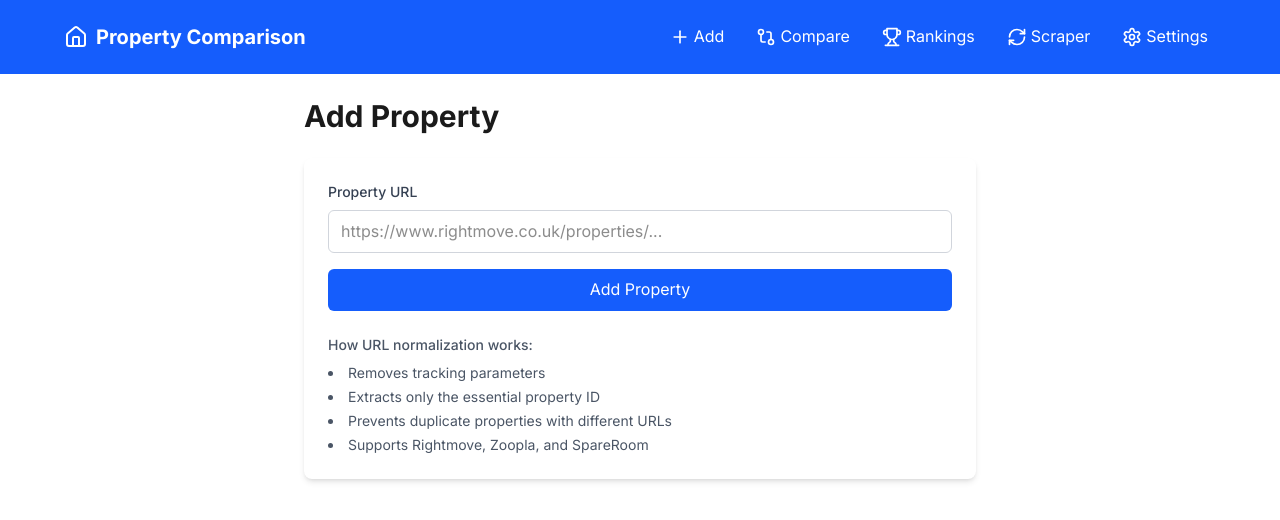
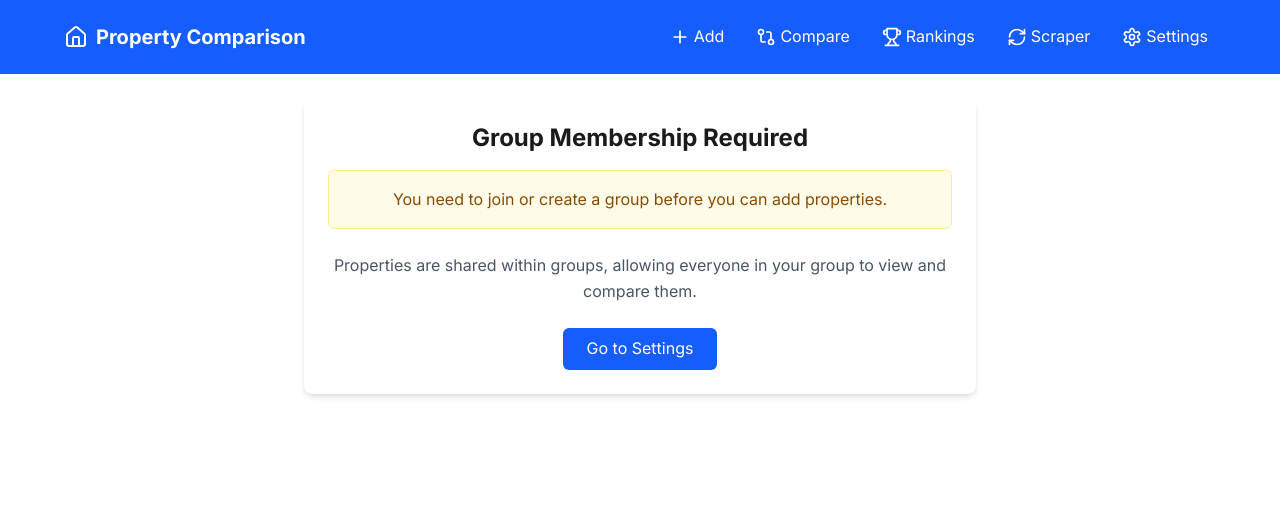
Before and after one commit to logan-cavanah/property-comparison, a Next.js app: page /add in a window 1280 px wide. Shown: the top 520 px of the page. Built offline with nearby package versions, Linux system fonts and the light colour scheme; no server answers; the database is empty; sample sign-in values are in the browser's storage.

Commit message:
refb before edits

```diff
--- a/app/add/page.tsx
+++ b/app/add/page.tsx
@@ -18,23 +18,46 @@ export default function AddProperty() {
   const [isLoading, setIsLoading] = useState(false);
   const [previewUrl, setPreviewUrl] = useState('');
   const [userDisplayName, setUserDisplayName] = useState<string>('');
+  const [userGroup, setUserGroup] = useState<{id: string, name: string} | null>(null);
+  const [isCheckingGroup, setIsCheckingGroup] = useState(true);
 
   useEffect(() => {
-    const fetchUserDisplayName = async () => {
+    const fetchUserInfo = async () => {
       if (!user) return;
 
+      setIsCheckingGroup(true);
+
       try {
+        // Fetch user profile
         const userDoc = await getDoc(doc(db, 'users', user.uid));
         if (userDoc.exists()) {
           const userData = userDoc.data() as User;
           setUserDisplayName(userData.displayName);
         }
+
+        // Check if user belongs to a group
+        const groupsQuery = query(collection(db, 'groups'), where('members', 'array-contains', user.uid));
+        const groupsSnapshot = await getDocs(groupsQuery);
+
+        if (!groupsSnapshot.empty) {
+          // User is in a group
+          const groupDoc = groupsSnapshot.docs[0];
+          setUserGroup({
+            id: groupDoc.id,
+            name: groupDoc.data().name
+          });
+        } else {
+          // User is not in a group
+          setUserGroup(null);
+        }
       } catch (error) {
-        console.error('Error fetching user display name:', error);
+        console.error('Error fetching user info:', error);
+      } finally {
+        setIsCheckingGroup(false);
       }
     };
 
-    fetchUserDisplayName();
+    fetchUserInfo();
   }, [user]);
 
   // Function to normalize URL for preview
@@ -98,11 +121,18 @@ export default function AddProperty() {
       return;
     }
 
+    // Check if user belongs to a group
+    if (!userGroup) {
+      toast.error('You need to join or create a group to add properties');
+      router.push('/settings');
+      return;
+    }
+
     const normalizedUrl = normalizeUrl(url);  // Use existing normalization
     setIsLoading(true);
 
     try {
-      // New: Call the scrape API to get detailed property data
+      // Call the scrape API to get detailed property data
       const scrapeResponse = await fetch('/api/scrape-property', {
         method: 'POST',
         headers: { 'Content-Type': 'application/json' },
@@ -115,37 +145,62 @@ export default function AddProperty() {
 
       const scrapedData = await scrapeResponse.json();
 
-      // New: Prepare full property data by merging scraped info with basics
+      // Extract the site and property ID
+      const propertyInfo = extractPropertyInfo(normalizedUrl);
+
+      // Check if property already exists in this group
+      const existingPropertiesQuery = query(
+        collection(db, `groups/${userGroup.id}/properties`),
+        where('site', '==', propertyInfo.site),
+        where('propertyId', '==', propertyInfo.propertyId)
+      );
+      const existingPropertiesSnapshot = await getDocs(existingPropertiesQuery);
+
+      if (!existingPropertiesSnapshot.empty) {
+        toast.error('This property has already been added to your group', {
+          icon: <AlertCircle className="w-5 h-5 text-orange-500" />,
+        });
+        setIsLoading(false);
+        return;
+      }
+
+      // Prepare full property data by merging scraped info with basics
       const propertyData = {
         ...scrapedData,  // Use scraped fields (e.g., description, images, price)
         url: normalizedUrl,  // Override with normalized URL
         addedBy: userDisplayName,
-        addedAt: new Date().toISOString(),
+        addedAt: Date.now(),
         userId: user.uid,
-        site: scrapedData.site || extractPropertyInfo(normalizedUrl).site,  // Fallback to extraction
-        propertyId: scrapedData.propertyId || extractPropertyInfo(normalizedUrl).propertyId,
+        site: scrapedData.site || propertyInfo.site,  // Fallback to extraction
+        propertyId: scrapedData.propertyId || propertyInfo.propertyId,
+        groupId: userGroup.id  // Add the group ID
       };
 
-      // New: Save the full scraped data to Firestore (replaces addProperty)
-      const propertyRef = doc(db, 'properties', `${propertyData.site}_${propertyData.propertyId}`);
+      // Save the full scraped data to Firestore as a subcollection of the group
+      const propertyRef = doc(db, `groups/${userGroup.id}/properties`, `${propertyData.site}_${propertyData.propertyId}`);
       await setDoc(propertyRef, propertyData);
 
       toast.success('Property added and scraped successfully!');
       setUrl('');
       setPreviewUrl('');
-      router.push('/');  // New: Route to home page after success
+      router.push('/');  // Route to home page after success
     } catch (error) {
       console.error('Error adding and scraping property:', error);
-      if (error instanceof Error && error.message === 'This property already exists in the database') {
-        toast.error('This property has already been added', {
+      if (error instanceof Error && error.message === 'This property already exists in the group') {
+        toast.error('This property has already been added to your group', {
           icon: <AlertCircle className="w-5 h-5 text-orange-500" />,
         });
       } else {
-        // Fallback: If scraping fails, add basic data (optional, based on original behavior)
+        // Fallback: If scraping fails, add basic data
         try {
-          await addProperty(url, userDisplayName);  // Call original if scrape fails
+          if (userGroup) {
+            await addProperty(url, userDisplayName, user.uid, userGroup.id);
             toast.success('Property added (scraping failed, basic info saved)');
-          router.push('/');  // Still route to home
+            router.push('/');
+          } else {
+            toast.error('You need to join or create a group to add properties');
+            router.push('/settings');
+          }
         } catch (fallbackError) {
           toast.error('Failed to add property. Please try again.');
         }
@@ -155,14 +210,44 @@ export default function AddProperty() {
     }
   };
 
-
   return (
     <ProtectedRoute>
       <div className="max-w-2xl mx-auto">
         <Toaster position="top-center" />
+
+        {isCheckingGroup ? (
+          <div className="text-center py-12">
+            <div className="animate-spin rounded-full h-12 w-12 border-b-2 border-blue-600 mx-auto"></div>
+            <p className="mt-4 text-gray-700 font-medium">Checking group membership...</p>
+          </div>
+        ) : !userGroup ? (
+          <div className="bg-white p-6 rounded-lg shadow-md text-center">
+            <h1 className="text-2xl font-bold mb-4">Group Membership Required</h1>
+            <div className="bg-yellow-50 border border-yellow-200 p-4 rounded-md mb-6">
+              <p className="text-yellow-800">
+                You need to join or create a group before you can add properties.
+              </p>
+            </div>
+            <p className="text-gray-600 mb-6">
+              Properties are shared within groups, allowing everyone in your group to view and compare them.
+            </p>
+            <button
+              onClick={() => router.push('/settings')}
+              className="bg-blue-600 text-white px-6 py-2 rounded-md hover:bg-blue-700"
+            >
+              Go to Settings
+            </button>
+          </div>
+        ) : (
+          <>
             <h1 className="text-3xl font-bold mb-6">Add Property</h1>
+            <div className="bg-white p-6 rounded-lg shadow-md">
+              <div className="bg-blue-50 border border-blue-200 p-3 rounded-md mb-4">
+                <p className="text-blue-800 text-sm">
+                  Adding property to group: <span className="font-medium">{userGroup.name}</span>
+                </p>
+              </div>
 
-        <div className="bg-white p-6 rounded-lg shadow-md">
               <form onSubmit={handleSubmit} className="space-y-4">
                 <div>
                   <label htmlFor="url" className="block text-sm font-medium text-gray-700 mb-2">
@@ -222,6 +307,8 @@ export default function AddProperty() {
                 </ul>
               </div>
             </div>
+          </>
+        )}
       </div>
     </ProtectedRoute>
   );
--- a/src/lib/types.ts
+++ b/src/lib/types.ts
@@ -1,4 +1,3 @@
-// src/lib/types.ts
 export interface Property {
   id: string;
   url: string;
@@ -6,6 +5,8 @@ export interface Property {
   addedAt: number;
   site: string;
   propertyId: string;
+  // Property can only be added to a group, no longer standalone
+  groupId: string; // ID of the group this property belongs to
   // New fields for detailed property information
   title?: string;
   description?: string;
--- a/src/lib/utils/property.ts
+++ b/src/lib/utils/property.ts
@@ -81,29 +81,31 @@ async function resetAllUserRankings() {
   await batch.commit();
 }
 
-export async function addProperty(url: string, displayName: string): Promise<string> {
+export async function addProperty(url: string, displayName: string, userId: string, groupId: string): Promise<string> {
   try {
     const normalizedUrl = normalizePropertyUrl(url);
     const propertyInfo = extractPropertyInfo(normalizedUrl);
 
-    // Check if property already exists
-    const existingQuery = query(collection(db, 'properties'),
+    // Check if property already exists for this group
+    const existingQuery = query(collection(db, `groups/${groupId}/properties`),
       where('site', '==', propertyInfo.site),
       where('propertyId', '==', propertyInfo.propertyId)
     );
     const existingSnapshot = await getDocs(existingQuery);
 
     if (!existingSnapshot.empty) {
-      throw new Error('This property already exists in the database');
+      throw new Error('This property already exists in the group');
     }
 
-    // Add the property
-    const docRef = await addDoc(collection(db, 'properties'), {
+    // Add the property as a subcollection of the group
+    const docRef = await addDoc(collection(db, `groups/${groupId}/properties`), {
       url: normalizedUrl,
       addedBy: displayName,
       addedAt: Date.now(),
       site: propertyInfo.site,
-      propertyId: propertyInfo.propertyId
+      propertyId: propertyInfo.propertyId,
+      groupId: groupId,
+      userId: userId
     });
 
     // Reset all user rankings since a new property was added
```
Also changed, not shown: app/property/[id]/page.tsx (+37 -3 lines). Lines whose indentation alone changed are shown as unchanged.
